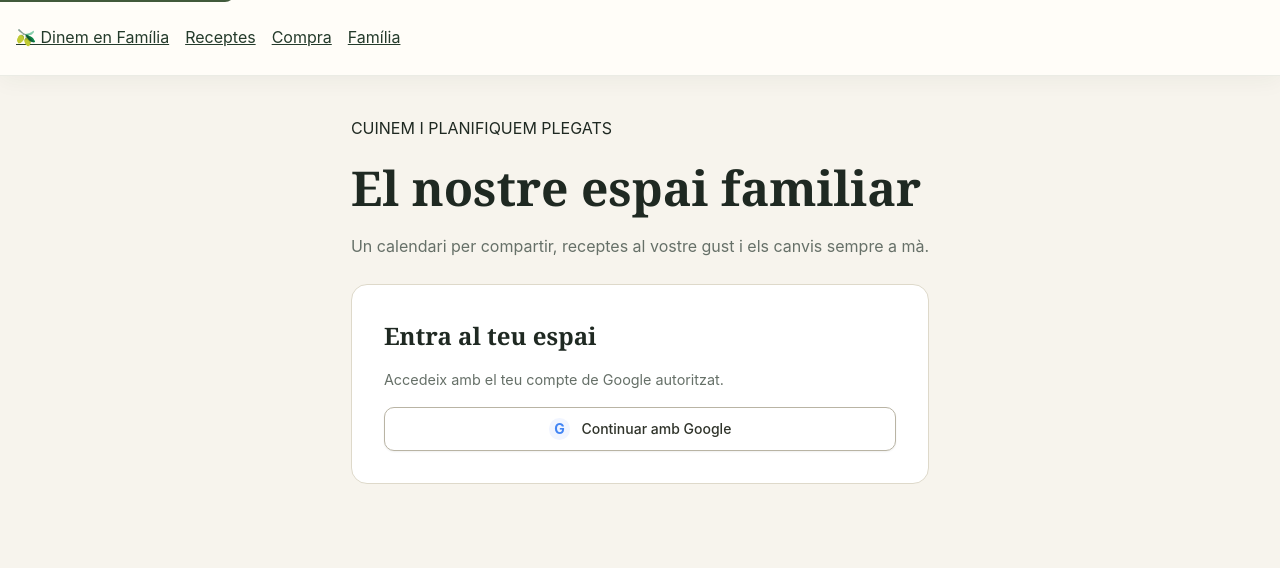
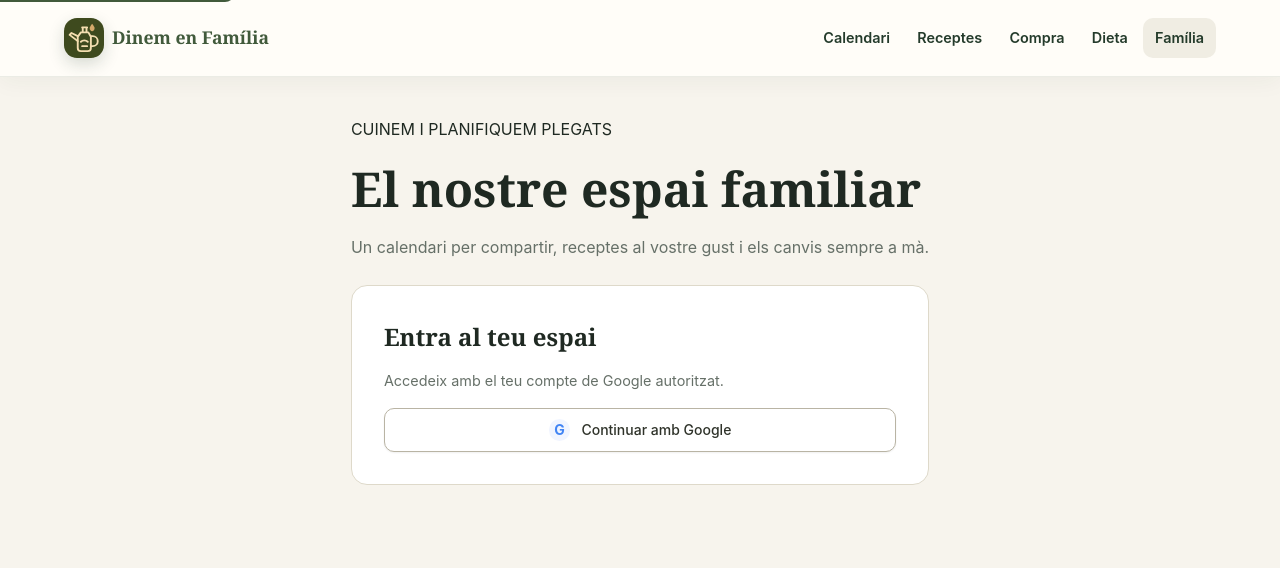
Before and after one commit to HectorPelicanoAH/dinem-de-temporada, a website: page familia.html in a window 1280 px wide. Drawn offline with Linux system fonts and the light colour scheme.

Commit message:
Replace olive emoji with oil cruet brand and favicon

```diff
--- a/assets/css/family.css
+++ b/assets/css/family.css
@@ -23,6 +23,10 @@
 .family-main fieldset { border: 0; min-width: 0; padding: 0; }
 .family-main legend { font-family: var(--font-serif); font-size: 1.2rem; margin-bottom: .8rem; }
 .family-top { display: flex; flex-wrap: wrap; justify-content: space-between; align-items: center; gap: 1rem; }
-.family-nav { display: flex; gap: 1rem; flex-wrap: wrap; padding: 1rem; }
-.family-nav a { color: var(--color-primary-dark); text-decoration: underline; }
+.family-site-header { height: auto; min-height: var(--header-height); }
+.family-site-header .header-inner { min-height: var(--header-height); flex-wrap: wrap; padding-block: .6rem; gap: .5rem 1rem; }
+.family-site-header .family-nav { display: flex; flex-wrap: wrap; align-items: center; gap: .2rem; margin-left: auto; }
+.family-site-header .family-nav a { padding: .55rem .75rem; border-radius: 10px; color: var(--color-primary-dark); text-decoration: none; font-size: .9rem; font-weight: 600; }
+.family-site-header .family-nav a:hover, .family-site-header .family-nav a[aria-current="page"] { background: var(--color-bg-subtle); }
+@media(max-width: 640px) { .family-site-header .family-nav { width: 100%; margin-left: 0; } .family-site-header .family-nav a { padding: .4rem .55rem; } }
 @media(max-width: 640px) { .family-grid { grid-template-columns: 1fr; gap: 0; } .family-actions .btn { width: 100%; } }
--- a/assets/css/main.css
+++ b/assets/css/main.css
@@ -214,8 +214,10 @@ button {
 .logo:hover { text-decoration: none; }
 
 .logo-icon {
-  font-size: 1.5rem;
-  line-height: 1;
+  display: block;
+  width: 40px;
+  height: 40px;
+  flex: none;
 }
 
 .logo-text {
@@ -1379,17 +1381,11 @@ body {
 }
 
 .logo-icon {
-  display: grid;
-  place-items: center;
-  width: 40px;
-  height: 40px;
-  font-size: 1.35rem;
-  background: var(--color-primary-dark);
   border-radius: 13px;
   box-shadow: 0 6px 16px rgba(36, 59, 43, .18);
 }
 
-.site-footer .logo-icon { width: 34px; height: 34px; font-size: 1.05rem; }
+.site-footer .logo-icon { width: 34px; height: 34px; }
 .nav-link { padding: .65rem 1rem; }
 
 .hero {
--- a/familia.html
+++ b/familia.html
@@ -1,6 +1,7 @@
 <!doctype html>
 <html lang="ca">
 <head>
+  <link rel="icon" type="image/svg+xml" href="assets/images/aceitera.svg">
   <meta charset="UTF-8"><meta name="viewport" content="width=device-width,initial-scale=1">
   <meta name="robots" content="noindex,nofollow"><meta name="referrer" content="same-origin">
   <title>El nostre espai — Dinem en Família</title>
@@ -8,7 +9,10 @@
 </head>
 <body>
   <a href="#main-content" class="skip-link">Salta al contingut principal</a>
-  <header class="site-header"><nav class="family-nav" aria-label="Navegació principal"><a href="index.html">🫒 Dinem en Família</a><a href="recepta.html">Receptes</a><a href="compra.html">Compra</a><a href="familia.html" aria-current="page">Família</a></nav></header>
+  <header class="site-header family-site-header"><div class="container"><div class="header-inner">
+    <a class="logo" href="index.html" aria-label="Dinem en Família · Calendari"><img class="logo-icon" src="assets/images/aceitera.svg" alt="" width="40" height="40"><span class="logo-title">Dinem en Família</span></a>
+    <nav class="family-nav" aria-label="Navegació principal"><a href="index.html">Calendari</a><a href="recepta.html">Receptes</a><a href="compra.html">Compra</a><a href="dieta.html">Dieta</a><a href="familia.html" aria-current="page">Família</a></nav>
+  </div></div></header>
   <main id="main-content" class="family-main">
     <p>CUINEM I PLANIFIQUEM PLEGATS</p><h1>El nostre espai familiar</h1>
     <p class="family-intro">Un calendari per compartir, receptes al vostre gust i els canvis sempre a mà.</p>
```
Also changed, not shown: compra.html (+1 -1 lines), dieta.html (+1 -1 lines), index.html (+5 -4 lines), recepta.html (+3 -2 lines), README.md, assets/images/aceitera.svg (added).
